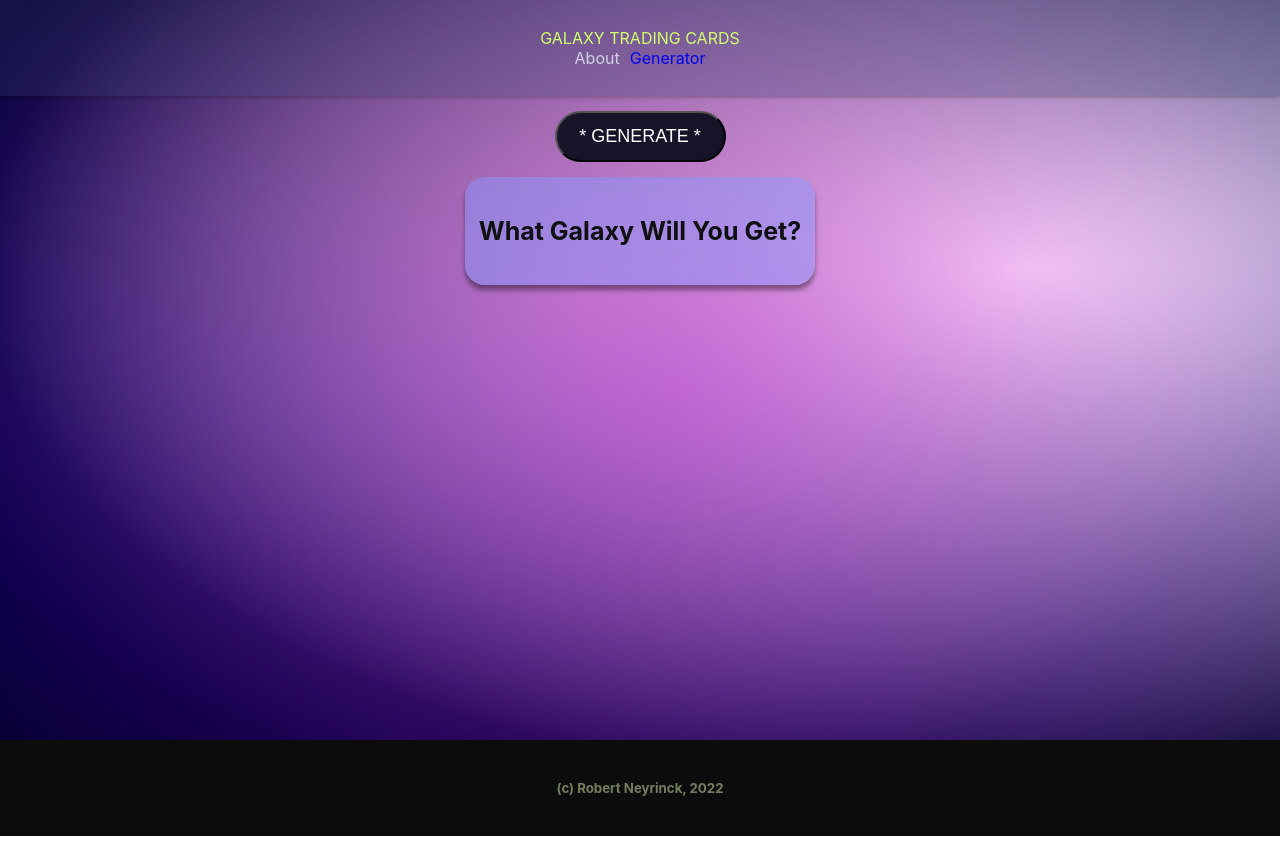
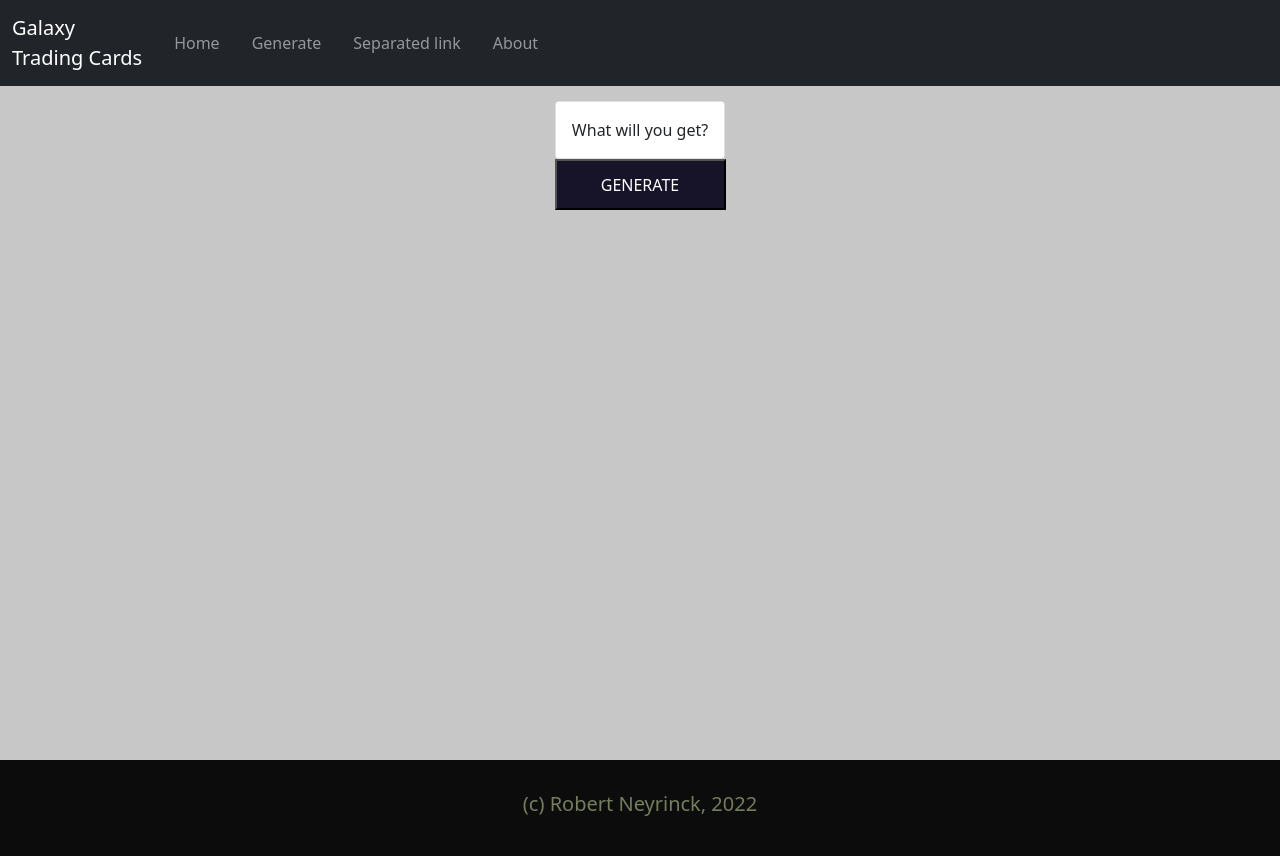
Before and after one commit to rneyrinck/Project-2, a React (Create React App) app in the folder galaxy-trading-cards/: page / in a window 1280 px wide. Built offline with nearby package versions, Linux system fonts and the light colour scheme.

Commit message:
enacting react strap to simplfiy code stack and add easier components like the header and dropdowns, also starting to mvoe to post mvp styling, and am currently working through how to add to the my collection page

```diff
--- a/galaxy-trading-cards/package.json
+++ b/galaxy-trading-cards/package.json
@@ -6,8 +6,12 @@
     "@testing-library/jest-dom": "^5.16.2",
     "@testing-library/react": "^12.1.2",
     "@testing-library/user-event": "^13.5.0",
+    "bootstrap": "^5.1.3",
     "react": "^17.0.2",
+    "react-bootstrap": "^2.1.2",
+    "react-card-flip": "^1.1.5",
     "react-dom": "^17.0.2",
+    "react-icons": "^4.3.1",
     "react-router": "^6.2.1",
     "react-router-dom": "^6.2.1",
     "react-scripts": "5.0.0",
--- a/galaxy-trading-cards/src/App.css
+++ b/galaxy-trading-cards/src/App.css
@@ -2,26 +2,9 @@
   /* margin: -10px; */
   text-align: center;
   height: 100vh;
+  width: 100vw;
   display: grid;
   grid-template-columns: 1fr;
   grid-template-rows: 1rem, 800px, 1rem;
-  background: radial-gradient(
-      163.35% 105.57% at 45.62% 45.35%,
-      rgba(106, 120, 247, 0.4) 0%,
-      rgba(114, 128, 255, 0) 100%
-    ),
-    radial-gradient(
-      71.04% 89.33% at 52.81% 48.6%,
-      rgba(220, 7, 255, 0.4) 0%,
-      rgba(0, 0, 0, 0) 100%,
-      rgba(0, 0, 0, 0) 100%,
-      rgba(219, 0, 255, 0) 100%
-    ),
-    radial-gradient(
-      53.81% 64.55% at 46.81% 36.3%,
-      rgba(255, 202, 123, 0.4) 0%,
-      rgba(255, 183, 75, 0) 100%
-    ),
-    radial-gradient(81.88% 66.2% at 80.44% 33.8%, #ffffff 0%, #000000 100%);
-  background-blend-mode: hard-light, hard-light, normal, normal;
+  background: #C7C7C7;
 }
--- a/galaxy-trading-cards/src/App.js
+++ b/galaxy-trading-cards/src/App.js
@@ -1,4 +1,4 @@
-import { useState } from "react";
+import { useEffect, useState } from "react";
 import { Route, Routes } from "react-router";
 import About from "./about/about";
 import "./App.css";
@@ -17,9 +17,17 @@ function App() {
   // set state for galaxy card generated
   const [galaxyCardData, setGalaxyCardData] = useState()
 
-
+  const [collectionData, setCollectionData] = useState([])
+  const [cardToAdd, setCardToAdd] = useState()
   // need random formula for which page to send the url to out of 18 total pages
   // example of 18th page -> https://images-api.nasa.gov/search?q=galaxy&page=18
+  const addToCollection = () => {
+    setCardToAdd(galaxyCardData)
+    const copy = [...collectionData]
+    setCollectionData(copy.push(cardToAdd))
+    console.log(collectionData)
+  }
+
 
   // randomPage()
   // function for random selection of galaxy items after api call
@@ -68,7 +76,7 @@ function App() {
     <div className="App">
       <Header />
       <Routes>
-        <Route path="*" element={<Generator getGalaxyAPI={getGalaxyAPI} galaxyCardData={galaxyCardData}/>}/>
+        <Route path="*" element={<Generator getGalaxyAPI={getGalaxyAPI} galaxyCardData={galaxyCardData} collectionData={collectionData} setCollectionData={setCollectionData} addToCollection={addToCollection}/>}/>
         <Route path='/About' element={<About/>}/>
       </Routes>
       {/* <Main galaxyList={galaxyList} setGalaxyList={setGalaxyList} galaxyCard={galaxyCard} setGalaxyCard={setGalaxyCard} getGalaxyAPI={getGalaxyAPI} urlGalaxy={urlGalaxy}/> */}
--- a/galaxy-trading-cards/src/generator/generator.css
+++ b/galaxy-trading-cards/src/generator/generator.css
@@ -4,7 +4,7 @@ button{
     border-radius: 48px;
     /* margin: 0px 10px; */
     height: 51px;
-    width: 171px;
+    /* width: 171px; */
     display: flex;
     align-items: center;
     justify-content: center;
@@ -17,8 +17,27 @@ button{
     margin-bottom: 15px;
 }
 .generator{
+    /* width: 100%; */
+    margin: 15px;
     display: flex;
     flex-direction: column;
     align-items: center;
     height: 644px;
 }
+.card{
+    border-radius: 15px ;
+    /* width: 80vw; */
+    max-width: 80vw;
+}
+.navbar-brand{
+    color: #ffffff;
+}
+.socials{
+   display: flex;
+   gap: 35px;
+  margin: 30px;
+}
+.svg_icons{
+    transform: scale(1.8);
+    color: #171328;
+}
--- a/galaxy-trading-cards/src/generator/generator.js
+++ b/galaxy-trading-cards/src/generator/generator.js
@@ -1,47 +1,86 @@
-
 import { useEffect, useState } from "react";
+import {
+  Button,
+  ButtonGroup,
+  ButtonToolbar,
+  Card,
+  Container,
+  Dropdown,
+  DropdownButton,
+  Nav,
+  Navbar,
+  NavDropdown,
+} from "react-bootstrap";
+import { BsBookmarkXFill,BsBookmarkPlus,BsDownload,BsShare  } from "react-icons/bs";
 
 import GalaxyCard from "../galaxyCard/galaxyCard";
 
 import "./generator.css";
 const Generator = (props) => {
   const [galaxyCardHTML, setGalaxyCardHTML] = useState(
-    <article className="galaxy-card">
-      <div className="galaxy-card-title">
-        <h3 className="galaxy-name">What Galaxy Will You Get?</h3>
-      </div>
-      <div className="card-info"></div>
-    </article>
+    <Card>
+      <Card.Body>What will you get?</Card.Body>
+    </Card>
   );
+
+  const [collectionData, setCollectionData] = useState([])
   const APICall = () => {
     props.getGalaxyAPI();
 
     if (props.galaxyCardData) {
       setGalaxyCardHTML(
-        <article className="galaxy-card">
-          <div className="galaxy-card-title">
-            <h3 className="galaxy-name">{props.galaxyCardData.data[0].title}</h3>
-          </div>
-          <div className="card-info"><img className="galaxy-image" src={props.galaxyCardData.links[0].href} alt=''/></div>
-        </article>
+        <>
+          <Card>
+            <Card.Header>{props.galaxyCardData.data[0].title}</Card.Header>
+            <Card.Img variant="top" src={props.galaxyCardData.links[0].href} />
+            <Card.Body>
+              <Navbar expand="lg">
+                <Container fluid>
+                  <Navbar.Toggle aria-controls="navbarScroll">
+                    <Navbar.Brand>
+                      {props.galaxyCardData.data[0].title}
+                    </Navbar.Brand>
+                  </Navbar.Toggle>
+                  <Navbar.Collapse id="navbarScroll">
+                    <Nav
+                      className="me-auto my-2 my-lg-0"
+                      style={{ maxHeight: "100px" }}
+                      navbarScroll
+                    >
+                      <Card.Text>
+                        {props.galaxyCardData.data[0].description}
+                      </Card.Text>
+                    </Nav>
+                  </Navbar.Collapse>
+                </Container>
+              </Navbar>
+            </Card.Body>
+          </Card>
+      {/* BsBookmarkXFill,BsBookmarkPlus,BsDownload,BsShare */}
+            <div className="socials">
+              <a className="svg_icons" onClick={props.addToCollection}><BsBookmarkPlus /></a>
+              <a className="svg_icons"><BsDownload/></a>
+              <a className="svg_icons"><BsShare /></a>
+            </div>
+
+        </>
       );
     } else {
       setGalaxyCardHTML(
-        <article className="galaxy-card">
-        <div className="galaxy-card-title">
-          <h3 className="galaxy-name">{props.galaxyCardData.data[0].title}</h3>
-        </div>
-        <div className="card-info"><img className=".galaxy-image" src={props.galaxyCardData.links[0].href} alt=''/></div>
-      </article>
+        <Card>
+          <Card.Body>Click one more time!</Card.Body>
+        </Card>
       );
     }
   };
 
   return (
     <section className="generator">
-      <button onClick={APICall}>* GENERATE *</button>
       <GalaxyCard galaxyCardHTML={galaxyCardHTML} />
 
+      <button onClick={APICall}>
+        <span className="span-icon"></span> GENERATE
+      </button>
     </section>
   );
 };
--- a/galaxy-trading-cards/src/header/header.css
+++ b/galaxy-trading-cards/src/header/header.css
@@ -1,4 +1,29 @@
-header{
+.dropdown{
+    color: #95989B;
+}
+div.navbar-nav{
+    border-radius: 0 0 5px 5px;
+}
+button.navbar-toggler.collapsed{
+    /* text-align: right; */
+    justify-content: flex-end;
+    border: none;
+}
+button.navbar-toggler{
+    justify-content: end;
+    width: auto;
+}
+a.navbar-brand{
+    text-align: left;
+}
+a.dropdown-item{
+    color: #95989B;
+}
+.nav{
+    width: 100vw;
+}
+
+/* header{
     background: #35427048;
     background-blend-mode: revert;
     height: 6rem;
@@ -25,3 +50,20 @@ nav{
 .about-link{
     color: #CCD2E3;
 }
+i{
+    font-size: 24px;
+}
+.btn{
+    background-color: rgba(240, 248, 255, 0.007);
+    color: black;
+    border: 0 none
+} */
+/* button.navbar-toggler{
+    border: 0 none;
+    border-radius: 0;
+    background: none;
+    color: black;
+} */
+/* *{
+    color: #95989B;
+} */
--- a/galaxy-trading-cards/src/header/header.js
+++ b/galaxy-trading-cards/src/header/header.js
@@ -1,20 +1,70 @@
-import {Link} from 'react-router-dom'
+import { Link } from "react-router-dom";
 import { Route, Routes } from "react-router";
-import Generator from '../generator/generator';
-import About from '../about/about';
-import './header.css'
-import GeneratorBtn from '../generatorbtn/generatorBtn';
+import Generator from "../generator/generator";
+import About from "../about/about";
+import "./header.css";
+import GeneratorBtn from "../generatorbtn/generatorBtn";
+import { AiOutlineMenu } from "react-icons/ai";
+import 'bootstrap/dist/css/bootstrap.min.css';
+import { Container, Dropdown, Nav, Navbar, NavDropdown } from "react-bootstrap";
 const Header = () => {
+  // const dropDown = () => {
+  //   return (
+  //     <nav>
+  //       <Link to="/About" className="nav about-link">
+  //         About
+  //       </Link>
+  //       <Link to="/" className="nav gen-link">
+  //         Generator
+  //       </Link>
+  //     </nav>
+  //   );
+  // };
   return (
-    <header>
-        {/* make these links into a hamburger, onclick display */}
-        <Link to="/" className='gtc-title'>GALAXY TRADING CARDS</Link>
-      <nav>
-        <Link to="/About" className='nav about-link'>About</Link>
-        <Link to="/" className='nav gen-link' >Generator</Link>
-      </nav>
 
-    </header>
+     <Navbar variant="dark" bg="dark" expand="lg">
+  <Container fluid>
+    <Navbar.Brand href="#home">Galaxy<br/><span>Trading Cards</span></Navbar.Brand>
+    <Navbar.Toggle aria-controls="navbar-dark-example"></Navbar.Toggle>
+    <Navbar.Collapse id="navbar-dark-example">
+      <Nav>
+        {/* <NavDropdown
+          id="nav-dropdown-dark-example"
+          title="Dropdown"
+          menuVariant="dark"
+        > */}
+          <Dropdown.Item href="#action/3.3">Home</Dropdown.Item>
+          <Dropdown.Item href="/generator">Generate</Dropdown.Item>
+          <Dropdown.Item href="#action/3.4">Separated link</Dropdown.Item>
+          <Dropdown.Divider />
+          <Dropdown.Item href="/about">About</Dropdown.Item>
+        {/* </NavDropdown> */}
+      </Nav>
+    </Navbar.Collapse>
+  </Container>
+</Navbar>
+
   );
 };
 export default Header;
+//  <Link to="/" className="gtc-title">
+//  GALAXY
+//  <br /> <span className="trading-card-title">TRADING CARDS</span>
+// </Link>
+
+//   <nav>
+//  <Link to="/About" className='nav about-link'>About</Link>
+//  <Link to="/" className='nav gen-link' >Generator</Link>
+// </nav>
+// <Dropdown >
+//  <Dropdown.Toggle variant="success" id="dropdown-basic" >
+// <AiOutlineMenu/>
+
+//  </Dropdown.Toggle>
+
+//  <Dropdown.Menu>
+//    <Dropdown.Item href="/about">About</Dropdown.Item>
+//    <Dropdown.Item href="/generator">Generator</Dropdown.Item>
+//    <Dropdown.Item href="#/action-3">Something else</Dropdown.Item>
+//  </Dropdown.Menu>
+// </Dropdown>
--- /dev/null
+++ b/galaxy-trading-cards/src/myCollection/myCollection.js
@@ -0,0 +1,6 @@
+const MyCollection = (props) => {
+    return(
+
+    )
+}
+export default MyCollection
```
Also changed, not shown: galaxy-trading-cards/src/icons/wand.png (added), 1 other file (tests, documents, lock files or other folders).
